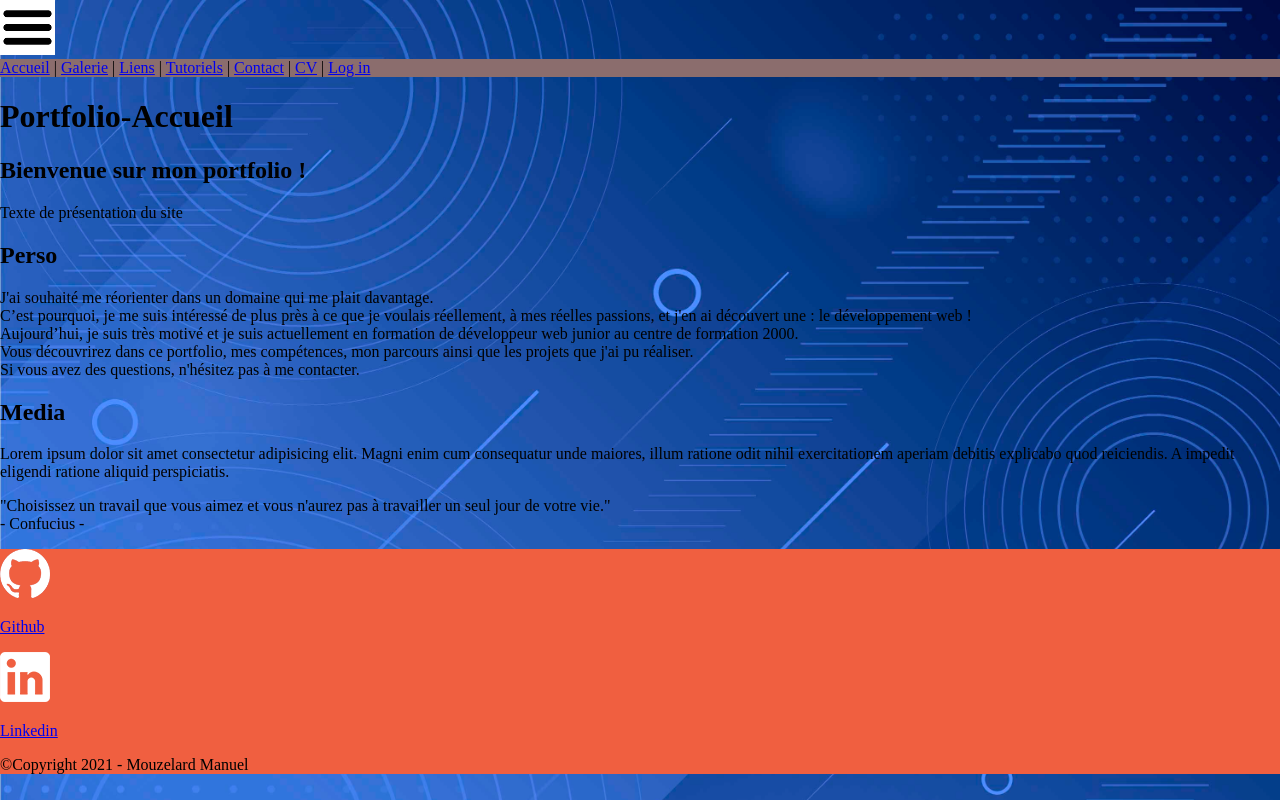
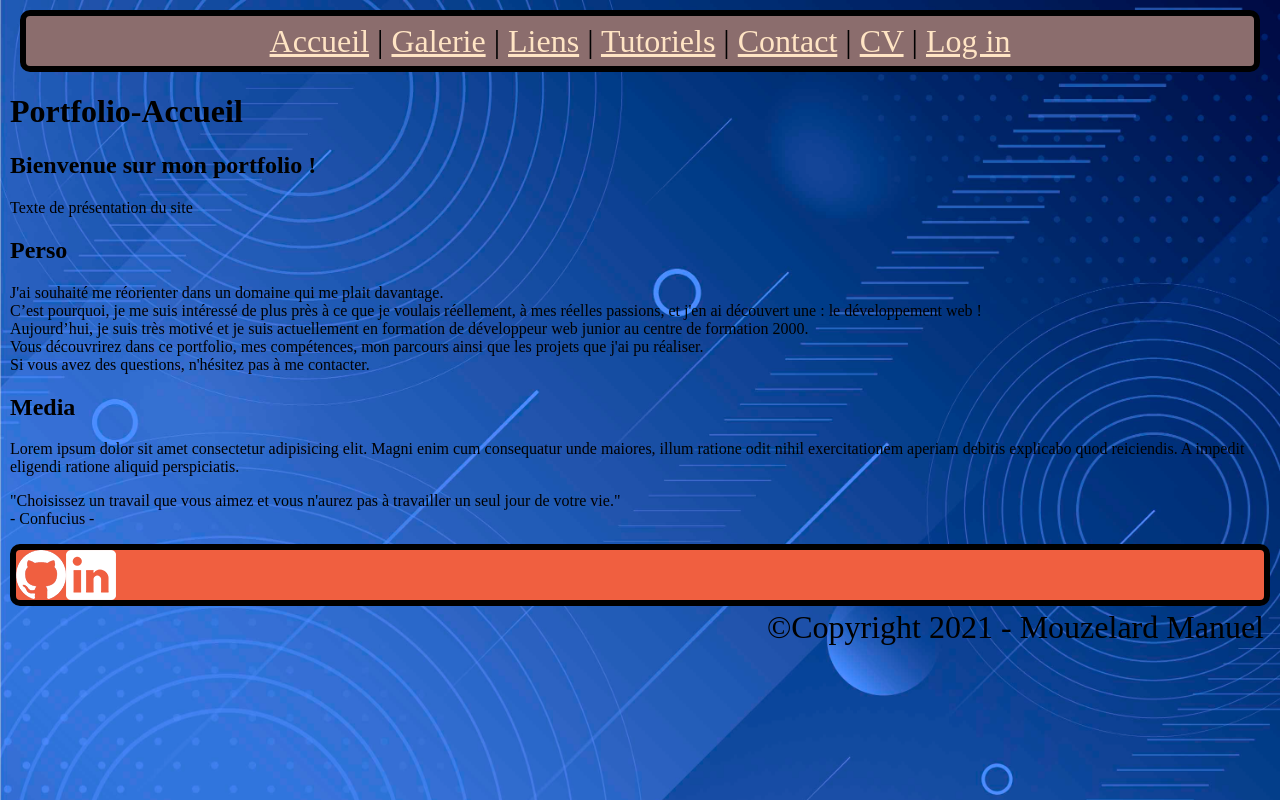
Before and after one commit to 24manu/Portfolio, a PHP site: page /index.php in a window 1280 px wide. Run offline with PHP 8.4, Linux system fonts and the light colour scheme; a stand-in replaces the project's code that opens the database connection.

Commit message:
commencement CSS

```diff
--- a/css/style.css
+++ b/css/style.css
@@ -15,9 +15,42 @@ body {
 }
 
 nav {
-  background-color: #8b6d6d;
+  min-height: 50px;
+  text-align: center;
+  line-height: 50px;
+  font-size: 2em;
+  margin: 10px;
+  border: 6px solid black;
+  border-radius: 10px;
+}
+
+nav a {
+  color: bisque;
+}
+
+main {
+  margin: 10px;
 }
 
 footer {
   background-color: #f05f40;
+  max-height: 50px;
+  font-size: 2em;
+  margin: 10px;
+  border: 6px solid black;
+  border-radius: 10px;
+  line-height: 50px;
 }
+
+.row {
+  display: flex;
+}
+
+.col {
+  max-height: 20px;
+  vertical-align: middle;
+}
+
+.right_mob3 {
+  text-align: right;
+}
--- a/import/footer.php
+++ b/import/footer.php
@@ -1,26 +1,26 @@
 <?php
 
 ?> <footer>
+        <div class="row">
+                <div class="col">
+                        <a href="https://github.com/24manu" target="_blank">
+                                <img src="./images/github.png" alt="github" />
 
-        <a href="https://github.com/24manu" target="_blank">
-                <img class="foot_logo_mob1" src="./images/github.png" alt="github" />
-                <p>Github</p>
-        </a>
-        <a href="https://www.linkedin.com/in/manuel-mouzelard-a5612610b/" target="_blank">
-                <img class="foot_log_mob2" src="./images/linkedin.png" alt="linkedin" />
-                <p>Linkedin</p>
-        </a>
+                        </a>
+                </div>
+                <div class="col">
+                        <a href="https://www.linkedin.com/in/manuel-mouzelard-a5612610b/" target="_blank">
+                                <img src="./images/linkedin.png" alt="linkedin" />
 
+                        </a>
+                </div>
+
+        </div>
         <p class="right_mob3">©Copyright 2021 - Mouzelard Manuel</p>
 
 </footer>
 
-<!-- Script JS pour la gestion du menu hamburger -->
-<script src="menu.js"></script>
-<!-- 2. Ajouter le JavaScript de LightBox juste avant la fermeture du body
-        A placer dans chacune des pages utilisant le module LightBox
-        -->
-<!--<script src="lightbox/js/lightbox-plus-jquery.min.js"></script>-->
+
 
 </body>
 
--- a/import/head.php
+++ b/import/head.php
@@ -57,5 +57,3 @@
 </head>
 
 <body>
-
-    <img id="hamburger" src="images/burger.png" onclick="toggle();" />
```
